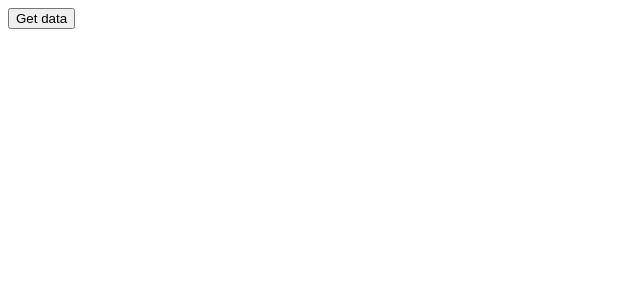
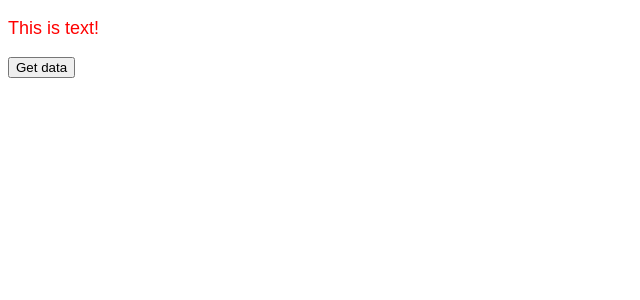
Before and after one commit to Remi-1201/React-Typescript-01, a React (Create React App) app: page / in a window 1280 px wide. Shown: the top 300 px of the page, without its empty margins (0-640 px from the left). Built offline with nearby package versions, Linux system fonts and the light colour scheme.

Commit message:
6. コンポーネント自体の型定義

```diff
--- a/src/App.tsx
+++ b/src/App.tsx
@@ -4,6 +4,7 @@
 import { Todo } from "./Todo";
 // 5- コンポネント化したTodoTypeをimport
 import { TodoType } from "./types/todo";
+import { Text } from "./Text";
 
 // 3- Todoのpropsに型を指定する
 // 5- copy to ./types/todo.ts
@@ -24,6 +25,7 @@
   };
   return (
     <div className="App">
+      <Text color="red" fontSize="18px" />
       <button onClick={onClickFetchData}>Get data</button>
       {todos.map((todo) => (
         // 2- 型を指定してあげないと取得した
--- /dev/null
+++ b/src/Text.tsx
@@ -0,0 +1,14 @@
+// 6- コンポーネント自体の型定義
+import { VFC } from "react";
+
+type Props = {
+  color: string;
+  fontSize: string;
+};
+
+// 6- "FC" = 関数コンポネント
+// - "VFC" = childrenも含める
+export const Text: VFC<Props> = (props) => {
+  const { color, fontSize } = props;
+  return <p style={{ color, fontSize }}>This is text!</p>;
+};
--- a/src/Todo.tsx
+++ b/src/Todo.tsx
@@ -1,13 +1,15 @@
 // 5- delete TodoType & import it from ./types/todo instead
+import { VFC } from "react";
 import { TodoType } from "./types/todo";
 
 // 4- (props: TodoType) = propsにTodoTypeの型を指定する
-export const Todo = (
+// 5- Omit<TodoType, "id">だと
+// -TodoTypeの中で"id"だけが要らない
+export const Todo: VFC<Omit<TodoType, "id">> = (
   // 5-"TodoType": コンポネント化された型から抽出する
   // -"userId"など:これだけ必要だという型の要素
-  props: Pick<TodoType, "userId" | "title" | "completed">
-  // 5- Omit<TodoType, "id">だと
-  // -TodoTypeの中で"id"だけが要らない
+  // Pick<TodoType, "userId" | "title" | "completed">
+  props
 ) => {
   // 4- "false"= completedの初期値
   const { title, userId, completed = false } = props;
```
Also changed, not shown: 1 other file (tests, documents, lock files or other folders).
